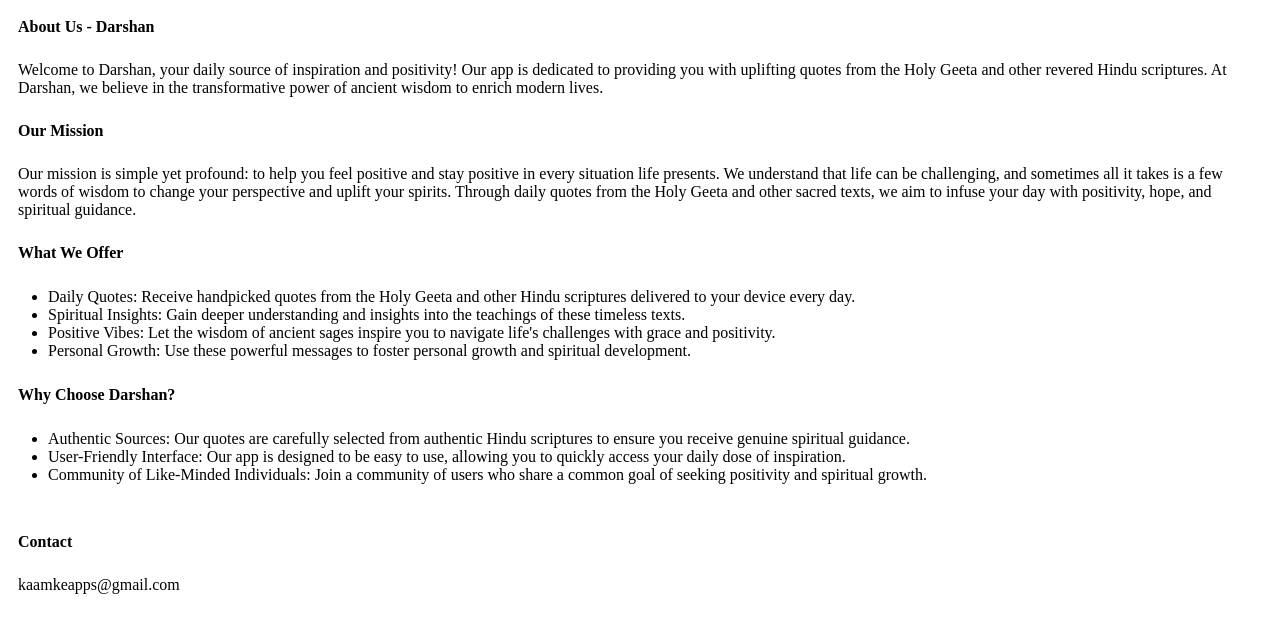
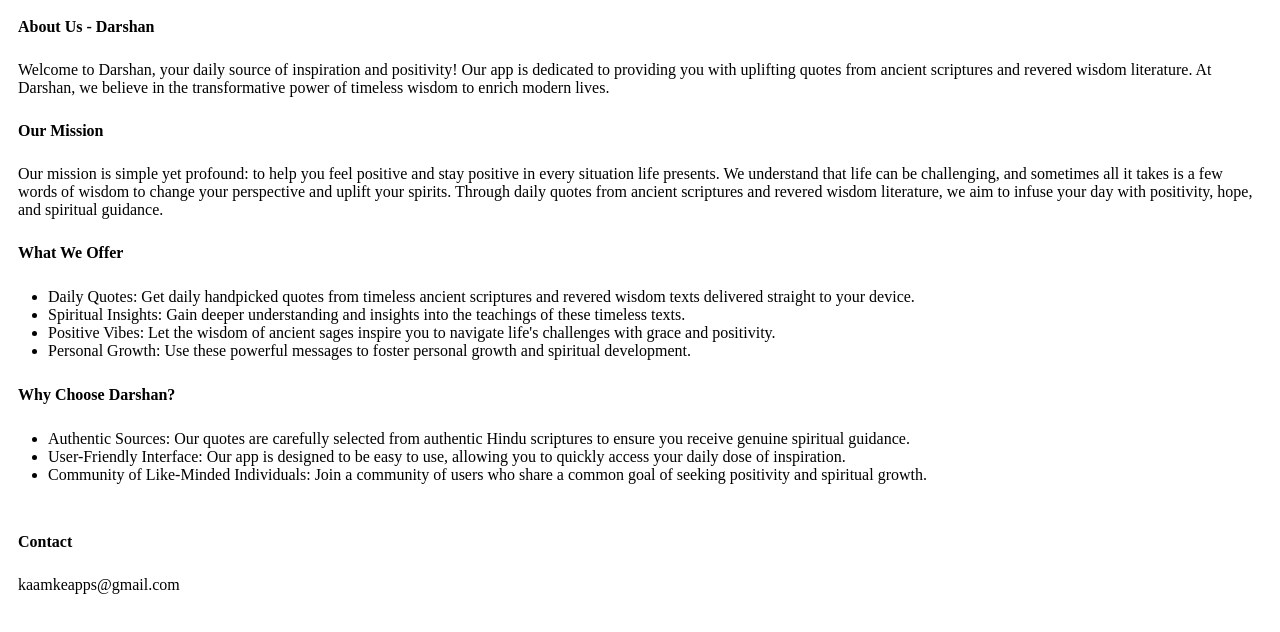
Before and after one commit to nagraj0308/darshan_au, a plain HTML site: page index.html in a window 1280 px wide. Drawn offline with Linux system fonts and the light colour scheme.

Commit message:
Request changes

```diff
--- a/index.html
+++ b/index.html
@@ -1,4 +1,4 @@
-<!DOCTYPE html>
+<!doctype html>
 <html>
   <head>
     <style>
@@ -30,9 +30,9 @@
     <p><strong>About Us - Darshan</strong></p>
     <p>
       Welcome to Darshan, your daily source of inspiration and positivity! Our
-      app is dedicated to providing you with uplifting quotes from the Holy
-      Geeta and other revered Hindu scriptures. At Darshan, we believe in the
-      transformative power of ancient wisdom to enrich modern lives.
+      app is dedicated to providing you with uplifting quotes from ancient
+      scriptures and revered wisdom literature. At Darshan, we believe in the
+      transformative power of timeless wisdom to enrich modern lives.
     </p>
 
     <p><strong>Our Mission</strong></p>
@@ -40,16 +40,16 @@
       Our mission is simple yet profound: to help you feel positive and stay
       positive in every situation life presents. We understand that life can be
       challenging, and sometimes all it takes is a few words of wisdom to change
-      your perspective and uplift your spirits. Through daily quotes from the
-      Holy Geeta and other sacred texts, we aim to infuse your day with
-      positivity, hope, and spiritual guidance.
+      your perspective and uplift your spirits. Through daily quotes from
+      ancient scriptures and revered wisdom literature, we aim to infuse your
+      day with positivity, hope, and spiritual guidance.
     </p>
 
     <p><strong>What We Offer</strong></p>
     <ul>
       <li>
-        Daily Quotes: Receive handpicked quotes from the Holy Geeta and other
-        Hindu scriptures delivered to your device every day.
+        Daily Quotes: Get daily handpicked quotes from timeless ancient
+        scriptures and revered wisdom texts delivered straight to your device.
       </li>
       <li>
         Spiritual Insights: Gain deeper understanding and insights into the
```
